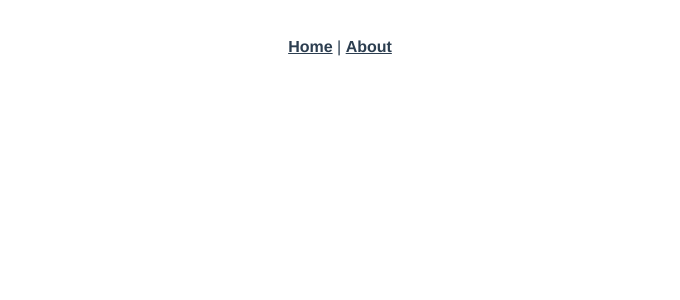
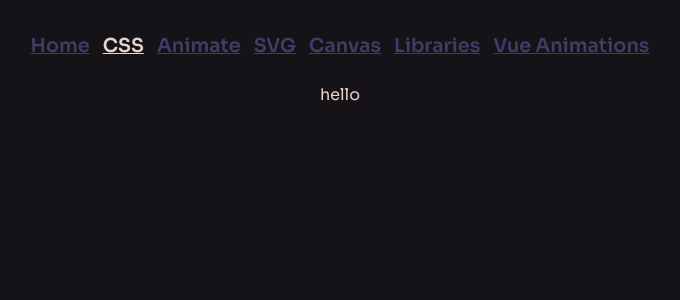
Before and after one commit to freefrogs/DiveIntoAnimations, a Vue app: page /css in a window 1280 px wide. Before the commit this address had no page. Shown: the top 300 px of the page, without its empty margins (300-980 px from the left). Built offline with nearby package versions, Linux system fonts and the light colour scheme.

Commit message:
Add routes

```diff
--- a/src/App.vue
+++ b/src/App.vue
@@ -1,30 +1,76 @@
 <template>
   <div id="nav">
-    <router-link to="/">Home</router-link> |
-    <router-link to="/about">About</router-link>
+    <router-link to="/">Home</router-link>
+    <router-link to="/css">CSS</router-link>
+    <router-link to="/animate">Animate</router-link>
+    <router-link to="/svg">SVG</router-link>
+    <router-link to="/canvas">Canvas</router-link>
+    <router-link to="/libraries">Libraries</router-link>
+    <router-link to="/vue-animations">Vue Animations</router-link>
   </div>
-  <router-view/>
+  <router-view v-slot="{ Component }">
+    <transition name="route" mode="out-in">
+      <component :is="Component"></component>
+    </transition>
+  </router-view>
 </template>
 
 <style lang="scss">
+@import url('https://fonts.googleapis.com/css?family=Sora:400,600&display=swap');
+
+$primary_dark: #151318; // #1E0233
+$dark: #433b66;
+$primary_light: #E7D3CC;
+$details: #895575;
+$font: 'Sora', Verdana, sans-serif;
+
+body {
+  background: $primary_dark;
+  color: $primary_light;
+}
+
 #app {
-  font-family: Avenir, Helvetica, Arial, sans-serif;
+  font-family: $font;
   -webkit-font-smoothing: antialiased;
   -moz-osx-font-smoothing: grayscale;
   text-align: center;
-  color: #2c3e50;
+  a {
+    font-weight: bold;
+    color: $details;
+  }
 }
 
 #nav {
-  padding: 30px;
-
+  padding: 2%;
+  display: flex;
+  justify-content: space-around;
+  width: 50%;
+  margin: 0 auto;
+  font-size: 1.2em;
   a {
-    font-weight: bold;
-    color: #2c3e50;
-
+    color: $dark;
+    transition: .3s ease-in-out;
+    &:hover {
+      color: $details;
+    }
     &.router-link-exact-active {
-      color: #42b983;
+      color: $primary_light;
     }
   }
 }
+
+// route transition
+.route-enter-from {
+  opacity: 0;
+  transform: translateY(100px);
+}
+.route-enter-active {
+  transition: all .4s ease-out;
+}
+.route-leave-to {
+  opacity: 0;
+}
+.route-leave-active {
+  transition: all .4s ease-in;
+}
 </style>
--- /dev/null
+++ b/src/components/Agenda.vue
@@ -0,0 +1,15 @@
+<template>
+  <div>
+    hello
+  </div>
+</template>
+
+<script>
+export default {
+
+}
+</script>
+
+<style lang="scss">
+
+</style>
--- a/src/components/HelloWorld.vue
+++ /dev/null
@@ -1,58 +0,0 @@
-<template>
-  <div class="hello">
-    <h1>{{ msg }}</h1>
-    <p>
-      For a guide and recipes on how to configure / customize this project,<br>
-      check out the
-      <a href="https://cli.vuejs.org" target="_blank" rel="noopener">vue-cli documentation</a>.
-    </p>
-    <h3>Installed CLI Plugins</h3>
-    <ul>
-      <li><a href="https://github.com/vuejs/vue-cli/tree/dev/packages/%40vue/cli-plugin-babel" target="_blank" rel="noopener">babel</a></li>
-      <li><a href="https://github.com/vuejs/vue-cli/tree/dev/packages/%40vue/cli-plugin-router" target="_blank" rel="noopener">router</a></li>
-    </ul>
-    <h3>Essential Links</h3>
-    <ul>
-      <li><a href="https://vuejs.org" target="_blank" rel="noopener">Core Docs</a></li>
-      <li><a href="https://forum.vuejs.org" target="_blank" rel="noopener">Forum</a></li>
-      <li><a href="https://chat.vuejs.org" target="_blank" rel="noopener">Community Chat</a></li>
-      <li><a href="https://twitter.com/vuejs" target="_blank" rel="noopener">Twitter</a></li>
-      <li><a href="https://news.vuejs.org" target="_blank" rel="noopener">News</a></li>
-    </ul>
-    <h3>Ecosystem</h3>
-    <ul>
-      <li><a href="https://router.vuejs.org" target="_blank" rel="noopener">vue-router</a></li>
-      <li><a href="https://vuex.vuejs.org" target="_blank" rel="noopener">vuex</a></li>
-      <li><a href="https://github.com/vuejs/vue-devtools#vue-devtools" target="_blank" rel="noopener">vue-devtools</a></li>
-      <li><a href="https://vue-loader.vuejs.org" target="_blank" rel="noopener">vue-loader</a></li>
-      <li><a href="https://github.com/vuejs/awesome-vue" target="_blank" rel="noopener">awesome-vue</a></li>
-    </ul>
-  </div>
-</template>
-
-<script>
-export default {
-  name: 'HelloWorld',
-  props: {
-    msg: String
-  }
-}
-</script>
-
-<!-- Add "scoped" attribute to limit CSS to this component only -->
-<style scoped lang="scss">
-h3 {
-  margin: 40px 0 0;
-}
-ul {
-  list-style-type: none;
-  padding: 0;
-}
-li {
-  display: inline-block;
-  margin: 0 10px;
-}
-a {
-  color: #42b983;
-}
-</style>
--- a/src/router/index.js
+++ b/src/router/index.js
@@ -1,5 +1,5 @@
 import { createRouter, createWebHistory } from 'vue-router'
-import Home from '../views/Home.vue'
+import Home from '@/views/Home.vue'
 
 const routes = [
   {
@@ -8,13 +8,35 @@ const routes = [
     component: Home
   },
   {
-    path: '/about',
-    name: 'About',
-    // route level code-splitting
-    // this generates a separate chunk (about.[hash].js) for this route
-    // which is lazy-loaded when the route is visited.
-    component: () => import(/* webpackChunkName: "about" */ '../views/About.vue')
-  }
+    path: '/css',
+    name: 'CSS',
+    component: () => import(/* webpackChunkName: "about" */ '@/views/Css.vue')
+  },
+  {
+    path: '/animate',
+    name: 'Animate',
+    component: () => import(/* webpackChunkName: "about" */ '@/views/Animate.vue')
+  },
+  {
+    path: '/svg',
+    name: 'Svg',
+    component: () => import(/* webpackChunkName: "about" */ '@/views/Svg.vue')
+  },
+  {
+    path: '/canvas',
+    name: 'Canvas',
+    component: () => import(/* webpackChunkName: "about" */ '@/views/Canvas.vue')
+  },
+  {
+    path: '/libraries',
+    name: 'Libraries',
+    component: () => import(/* webpackChunkName: "about" */ '@/views/Libraries.vue')
+  },
+  {
+    path: '/vue-animations',
+    name: 'VueAnimations',
+    component: () => import(/* webpackChunkName: "about" */ '@/views/VueAnimations.vue')
+  },
 ]
 
 const router = createRouter({
--- a/src/views/About.vue
+++ /dev/null
@@ -1,5 +0,0 @@
-<template>
-  <div class="about">
-    <h1>This is an about page</h1>
-  </div>
-</template>
--- /dev/null
+++ b/src/views/Animate.vue
@@ -0,0 +1,15 @@
+<template>
+  <div>
+    hello
+  </div>
+</template>
+
+<script>
+export default {
+
+}
+</script>
+
+<style lang="scss">
+
+</style>
--- /dev/null
+++ b/src/views/Canvas.vue
@@ -0,0 +1,15 @@
+<template>
+  <div>
+    hello
+  </div>
+</template>
+
+<script>
+export default {
+
+}
+</script>
+
+<style lang="scss">
+
+</style>
--- /dev/null
+++ b/src/views/Css.vue
@@ -0,0 +1,15 @@
+<template>
+  <div>
+    hello
+  </div>
+</template>
+
+<script>
+export default {
+
+}
+</script>
+
+<style lang="scss">
+
+</style>
--- a/src/views/Home.vue
+++ b/src/views/Home.vue
@@ -1,18 +1,20 @@
 <template>
   <div class="home">
-    <img alt="Vue logo" src="../assets/logo.png">
-    <HelloWorld msg="Welcome to Your Vue.js App"/>
+    <h1>Dive Into Animation</h1>
+    <p>Lorem ipsum dolor sit amet, consectetur adipiscing elit, sed do eiusmod tempor incididunt ut labore et dolore magna aliqua. Ut enim ad minim veniam, quis nostrud exercitation ullamco laboris nisi ut aliquip ex ea commodo consequat. Duis aute irure dolor in reprehenderit in voluptate velit esse cillum dolore eu fugiat nulla pariatur. Excepteur sint occaecat cupidatat non proident, sunt in culpa qui officia deserunt mollit anim id est laborum</p>
+    <Agenda />
   </div>
 </template>
 
 <script>
-// @ is an alias to /src
-import HelloWorld from '@/components/HelloWorld.vue'
+import Agenda from '@/components/Agenda'
 
 export default {
   name: 'Home',
-  components: {
-    HelloWorld
-  }
+  components: {}
 }
 </script>
+
+<style lang="scss">
+
+</style>
--- /dev/null
+++ b/src/views/Libraries.vue
@@ -0,0 +1,15 @@
+<template>
+  <div>
+    hello
+  </div>
+</template>
+
+<script>
+export default {
+
+}
+</script>
+
+<style lang="scss">
+
+</style>
--- /dev/null
+++ b/src/views/Svg.vue
@@ -0,0 +1,15 @@
+<template>
+  <div>
+    hello
+  </div>
+</template>
+
+<script>
+export default {
+
+}
+</script>
+
+<style lang="scss">
+
+</style>
--- /dev/null
+++ b/src/views/VueAnimations.vue
@@ -0,0 +1,15 @@
+<template>
+  <div>
+    hello
+  </div>
+</template>
+
+<script>
+export default {
+
+}
+</script>
+
+<style lang="scss">
+
+</style>
```
